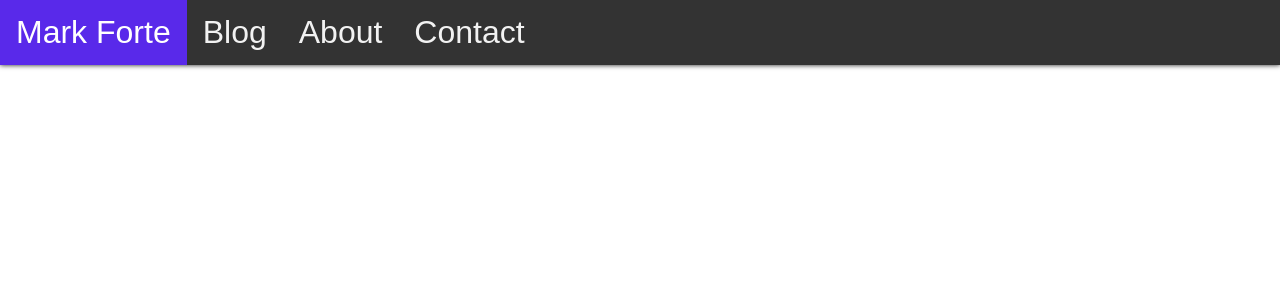
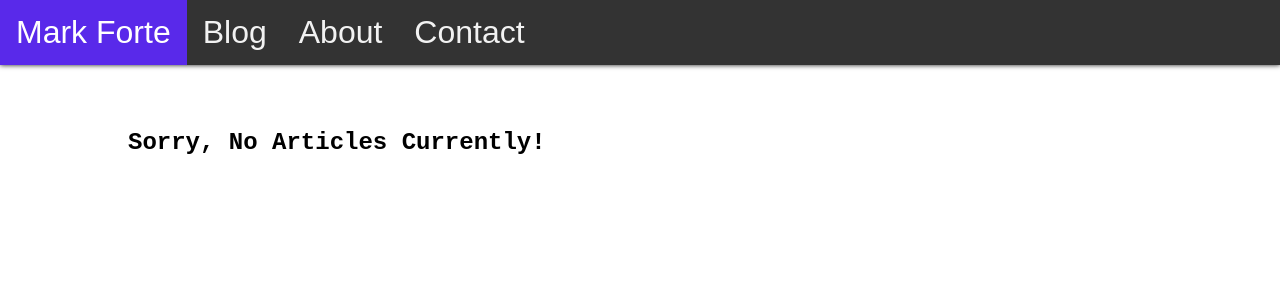
Before and after one commit to mforte215/forum, a Django app: page /articles in a window 1280 px wide. Shown: the top 300 px of the page. Run offline with Django 5.2, Linux system fonts and the light colour scheme; data that the repository does not hold is empty; some web fonts are replaced.

Commit message:
another file

```diff
--- a/app/templates/app/articles.html
+++ b/app/templates/app/articles.html
@@ -1,14 +1,14 @@
 {% extends "base.html" %}
 {% load static %}
-{% block title %}Blogs{% endblock %}
+{% block title %}Blog{% endblock %}
 
 {% block content %}
 <main class="main-content">
-    {% if latest_article_list %}
+    {% if articles %}
     <div class="latest-article-header">
-        <h1>Latest Articles</h1>
+        <h1>Latest</h1>
     </div>
-    {% for article in latest_article_list %}
+    {% for article in articles %}
         <a href="{% url 'article_detail' article.slug %}">
         <div class="article-tile">
         <div>
@@ -23,6 +23,9 @@
         </div>
     </a>
         {% endfor %}
+        {% else %}
+        <h2>Sorry, No Articles Currently!</h2>
         {% endif %}
+
 </main>
 {% endblock %}
```
